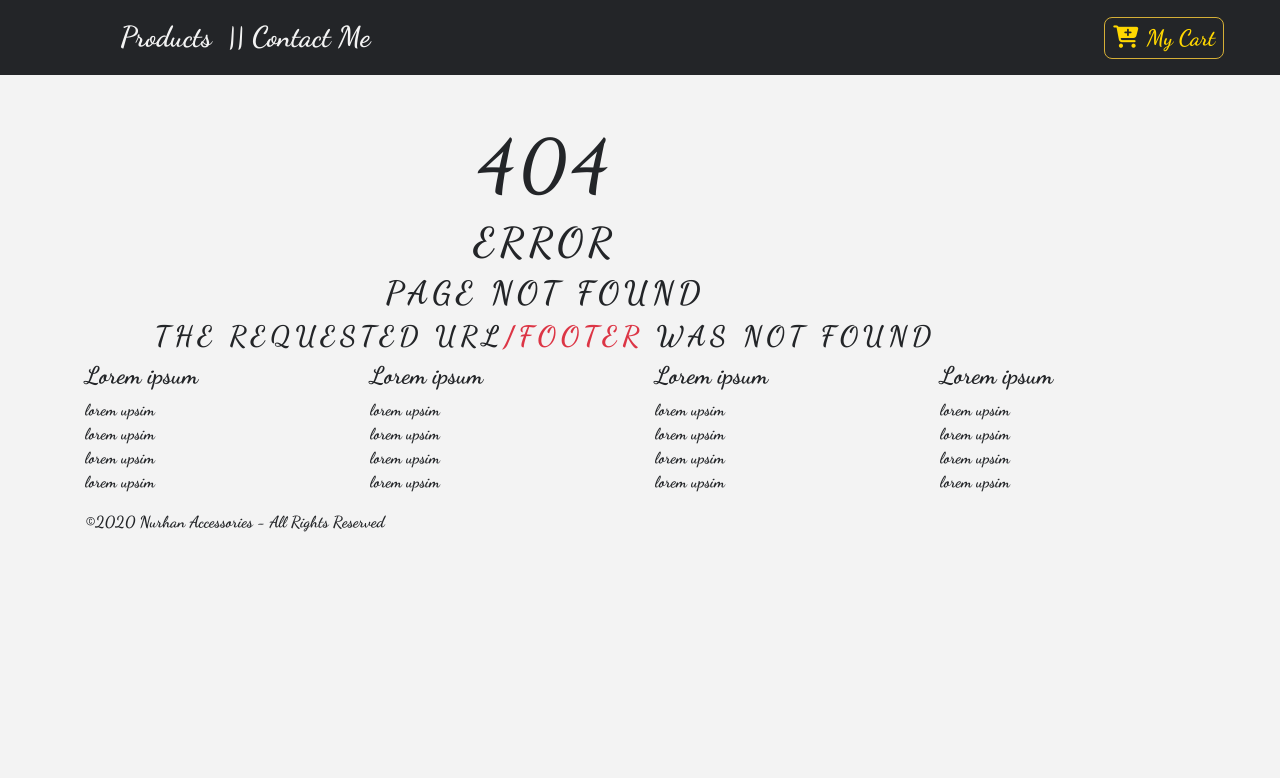
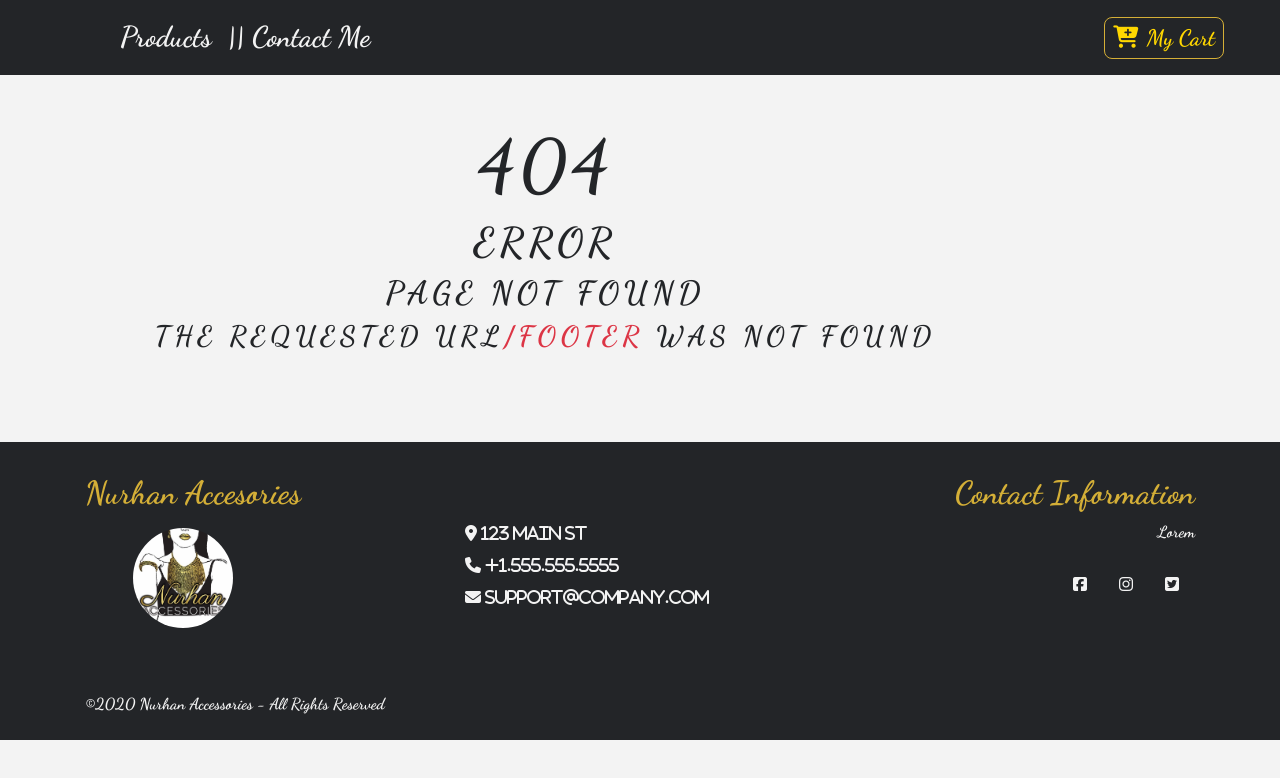
Before and after one commit to jtubay/ShoppingSite, a React (Create React App) app: page /footer in a window 1280 px wide. Shown: the top 778 px of the page. Built offline with nearby package versions, Linux system fonts and the light colour scheme.

Commit message:
working on footer

```diff
--- a/src/App.css
+++ b/src/App.css
@@ -7,6 +7,9 @@
   --mainPurple: #550a8a;
   --mainGold: #D4AF37;
   --lightGold: #FFD700;
+  --mainGrey: rgba(109, 109, 109);
+  --mainLightGrey: rgba(172,172,172);
+
 }
 /* font-family: 'Dancing Script', cursive;
 font-family: 'Oswald', sans-serif;
--- a/src/App.jsx
+++ b/src/App.jsx
@@ -19,6 +19,7 @@ function App() {
         <Route exact path="/" component={ProductList} />
         <Route path="/details" component={Details}/>
         <Route path="/cart" component={Cart}/>
+        {/* <Route path="/footer" component={Footer}/> */}
         <Route component={Default}/>
       </Switch>
       <Footer/>
--- a/src/components/Footer.jsx
+++ b/src/components/Footer.jsx
@@ -1,11 +1,20 @@
 import React from 'react'
+import { FooterContainer } from './Styled.jsx'
+import Logo from './image.jpg'
+
 
 export default function Footer() {
     return (
-        <div className="main-footer">
+        <FooterContainer  className="main-footer">
+            <div className="footer-middle">
             <div className="container">
                 <div className="row">
-                    <div className="col-md-3 col-sm-6">
+                    <div className="col-md-4 col-sm-6 mb-3" >
+                    <h2 className="company mb-3">Nurhan Accesories</h2>
+                        <img src={Logo} className="imgLogo" alt=""/>
+
+                    </div>
+                    {/* <div className="col-md-3 col-sm-6">
                         <h4>Lorem ipsum</h4>
                         <ul className="list-unstyled">
                             <li>lorem upsim</li>
@@ -13,42 +22,48 @@ export default function Footer() {
                             <li>lorem upsim</li>
                             <li>lorem upsim</li>
                         </ul>
+                    </div> */}
+                    <div className="col-md-4 col-sm-6 mb-3">
+
+
+
+                    <div className="mb-2 mt-5">
+                         <i class="fa fa-map-marker"><span>  123 Main St</span></i>
+
                      </div>
-                    <div className="col-md-3 col-sm-6">
-                        <h4>Lorem ipsum</h4>
-                        <ul className="list-unstyled">
-                            <li>lorem upsim</li>
-                            <li>lorem upsim</li>
-                            <li>lorem upsim</li>
-                            <li>lorem upsim</li>
-                        </ul>
+
+                     <div className="mb-2">
+                         <i class="fa fa-phone"><span>  +1.555.555.5555</span></i>
+
                      </div>
-                    <div className="col-md-3 col-sm-6">
-                        <h4>Lorem ipsum</h4>
-                        <ul className="list-unstyled">
-                            <li>lorem upsim</li>
-                            <li>lorem upsim</li>
-                            <li>lorem upsim</li>
-                            <li>lorem upsim</li>
-                        </ul>
+
+                     <div>
+                         <i class="fa fa-envelope"> <a href="mailto:support@company.com" className="email">  support@company.com</a></i>
+
                      </div>
-                    <div className="col-md-3 col-sm-6">
-                        <h4>Lorem ipsum</h4>
-                        <ul className="list-unstyled">
-                            <li>lorem upsim</li>
-                            <li>lorem upsim</li>
-                            <li>lorem upsim</li>
-                            <li>lorem upsim</li>
-                        </ul>
+
+
                     </div>
+                    <div className="col-md-4 col-sm-6 mb-3 text-right">
+                        <h2 className="contactMe">Contact Information</h2>
+                        <p>Lorem</p>
+                        <i class="fab fa-facebook-square social"></i>
+                     <i class="fab fa-instagram social"></i>
+                     <i class="fab fa-twitter-square social"></i>
+                    </div>
+
                 </div>
                 {/* footer copy */}
                 <div className="footer-bottom">
+
                             <p className="text-xs-center">
                                 &copy;{new Date().getFullYear()} Nurhan Accessories - All Rights Reserved
                             </p>
+
+
                 </div>
             </div>
             </div>
+        </FooterContainer >
     )
 }
--- a/src/components/NavBar.jsx
+++ b/src/components/NavBar.jsx
@@ -3,6 +3,7 @@ import { Link } from 'react-router-dom';
 import styled from 'styled-components';
 import logo from '../logo.svg';
 import { ButtonContainer, NavWrapper } from './Styled.jsx'
+import Footer from './Footer.jsx'
 
 export default class NavBar extends Component{
     render(){
@@ -17,7 +18,7 @@ export default class NavBar extends Component{
                         className="nav-link">Products</Link>
                     </li>
                     <li className="nav-item ">
-                        <Link to='/'
+                        <Link to='/footer'
                         className="nav-link">||    contact me</Link>
                     </li>
                 </ul>
--- a/src/components/Styled.jsx
+++ b/src/components/Styled.jsx
@@ -88,3 +88,42 @@ export const ProductWrapper = styled.div`
     cursor: pointer;
 }
 `
+export const FooterContainer = styled.footer`
+
+    .footer-middle{
+        margin-top: 5rem;
+        background: var(--mainDark);
+        padding-top: 2rem;
+        color: var(--mainWhite);
+        // position: absolute;
+        // bottom:-100;
+        // width:100%;
+    }
+    .footer-bottom{
+        padding-top: 3rem;
+        padding-bottom:0.5rem;
+    }
+    .company{
+        color:var(--mainGold);
+    }
+    .imgLogo{
+        border-radius:50%;
+        margin-left:3rem;
+        height:100px;
+        width:100px;
+
+    }
+    .email{
+        text-decoration: none;
+        color: var(--mainWhite);
+    }
+    .contactMe{
+        color:var(--mainGold);
+    }
+    .social{
+        margin:1rem;
+
+
+    }
+
+`;
--- a/src/components/Title.jsx
+++ b/src/components/Title.jsx
@@ -4,7 +4,7 @@ export default function Title({name, title}) {
     return(
         <div className="row">
             <div className="col-10 mx-auto my-2 text-center text-title">
-            <h1 className="text-capitalize font-weight-bold">{name}<strong className="text-blue">{title}</strong></h1>
+            <h1 className="text-capitalize font-weight-bold">{name}<strong className="text-blue">  {title}</strong></h1>
             </div>
         </div>
     )
--- a/src/data.js
+++ b/src/data.js
@@ -7,7 +7,7 @@ export const storeProducts = [
   {
     id: 1,
     title: "Google Pixel - Black",
-    img: "img/product-1.png",
+    img: "img/image6.jpg",
     price: 10,
     company: "GOOGLE",
     info:
@@ -19,7 +19,7 @@ export const storeProducts = [
   {
     id: 2,
     title: "Samsung S7",
-    img: "img/product-2.png",
+    img: "img/image5.jpg",
     price: 16,
     company: "SAMSUNG",
     info:
@@ -31,7 +31,7 @@ export const storeProducts = [
   {
     id: 3,
     title: "HTC 10 - Black",
-    img: "img/product-3.png",
+    img: "img/image4.jpg",
     price: 8,
     company: "htc",
     info:
@@ -43,7 +43,7 @@ export const storeProducts = [
   {
     id: 4,
     title: "HTC 10 - White",
-    img: "img/product-4.png",
+    img: "img/image3.jpg",
     price: 18,
     company: "htc",
     info:
@@ -55,7 +55,7 @@ export const storeProducts = [
   {
     id: 5,
     title: "HTC Desire 626s",
-    img: "img/product-5.png",
+    img: "img/image2.jpg",
     price: 24,
     company: "htc",
     info:
@@ -67,7 +67,7 @@ export const storeProducts = [
   {
     id: 6,
     title: "Vintage Iphone",
-    img: "img/product-6.png",
+    img: "img/image1.jpg",
     price: 17,
     company: "apple",
     info:
```
Also changed, not shown: src/components/image.jpg (added). Lines whose indentation alone changed are shown as unchanged.
